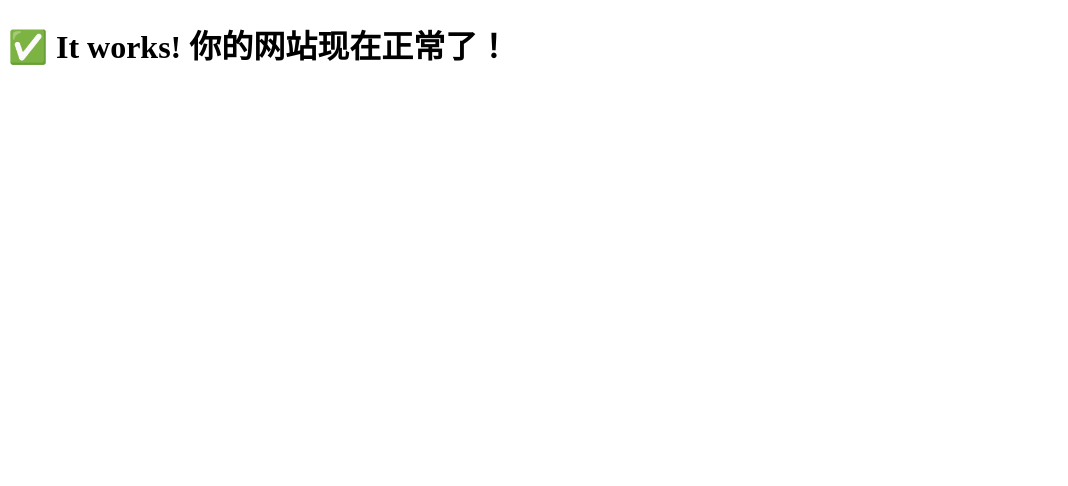
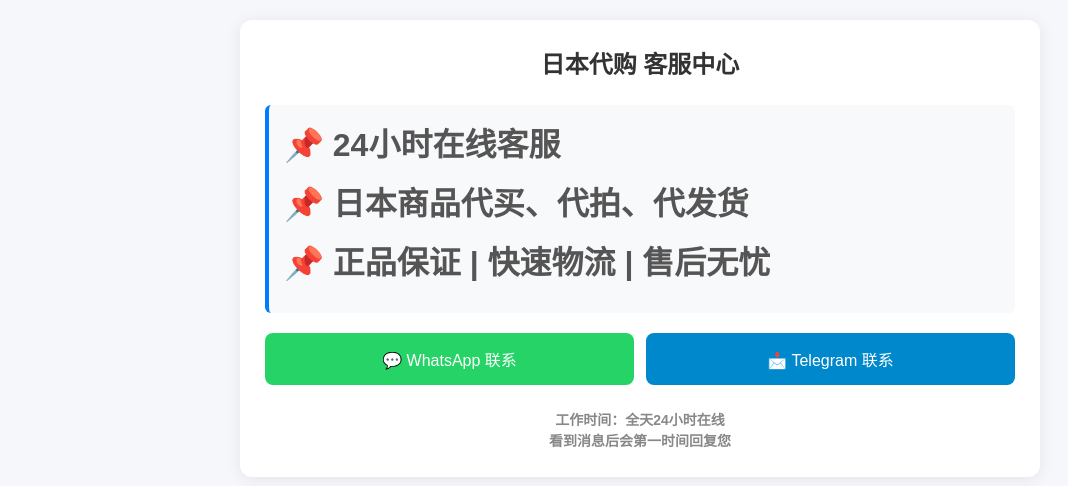
Before and after one commit to hoyoyochinajj-a11y/hoyoyo-site, a plain HTML site: page index.html in a window 1280 px wide. Shown: the whole page, without its empty margins (0-1068 px from the left). Drawn offline with Linux system fonts and the light colour scheme.

Commit message:
Update index.html

```diff
--- a/index.html
+++ b/index.html
@@ -4,6 +4,133 @@
     <title>Test Page</title>
 </head>
 <body>
-    <h1>✅ It works! 你的网站现在正常了！</h1>
+    <h1><!DOCTYPE html>
+<html lang="zh-CN">
+<head>
+    <meta charset="UTF-8">
+    <meta name="viewport" content="width=device-width, initial-scale=1.0">
+    <title>客服系统</title>
+    <style>
+        * {
+            margin: 0;
+            padding: 0;
+            box-sizing: border-box;
+            font-family: "Microsoft YaHei", sans-serif;
+        }
+
+        body {
+            background-color: #f5f7fa;
+            padding: 20px;
+        }
+
+        .container {
+            max-width: 800px;
+            margin: 0 auto;
+            background: white;
+            border-radius: 12px;
+            box-shadow: 0 2px 15px rgba(0, 0, 0, 0.08);
+            padding: 25px;
+        }
+
+        .title {
+            text-align: center;
+            font-size: 24px;
+            color: #333;
+            margin-bottom: 25px;
+            font-weight: bold;
+        }
+
+        .info-box {
+            background: #f8f9fa;
+            border-left: 4px solid #007bff;
+            padding: 15px;
+            margin-bottom: 20px;
+            border-radius: 6px;
+        }
+
+        .info-box p {
+            color: #555;
+            line-height: 1.6;
+            margin-bottom: 8px;
+        }
+
+        .btn-group {
+            display: flex;
+            flex-wrap: wrap;
+            gap: 12px;
+            margin-top: 20px;
+        }
+
+        .btn {
+            flex: 1;
+            min-width: 160px;
+            padding: 14px 20px;
+            background: #007bff;
+            color: white;
+            text-align: center;
+            border-radius: 8px;
+            font-size: 16px;
+            font-weight: 500;
+            text-decoration: none;
+            transition: background 0.3s;
+            border: none;
+            cursor: pointer;
+        }
+
+        .btn:hover {
+            background: #0056b3;
+        }
+
+        .btn-whatsapp {
+            background: #25d366;
+        }
+
+        .btn-whatsapp:hover {
+            background: #1da851;
+        }
+
+        .btn-telegram {
+            background: #0088cc;
+        }
+
+        .btn-telegram:hover {
+            background: #006699;
+        }
+
+        .tip {
+            margin-top: 25px;
+            color: #888;
+            font-size: 14px;
+            text-align: center;
+            line-height: 1.5;
+        }
+    </style>
+</head>
+<body>
+    <div class="container">
+        <div class="title">日本代购 客服中心</div>
+
+        <div class="info-box">
+            <p>📌 24小时在线客服</p>
+            <p>📌 日本商品代买、代拍、代发货</p>
+            <p>📌 正品保证 | 快速物流 | 售后无忧</p>
+        </div>
+
+        <div class="btn-group">
+            <a class="btn btn-whatsapp" href="https://wa.me/你的号码" target="_blank">
+                💬 WhatsApp 联系
+            </a>
+            <a class="btn btn-telegram" href="https://t.me/你的用户名" target="_blank">
+                📩 Telegram 联系
+            </a>
+        </div>
+
+        <div class="tip">
+            工作时间：全天24小时在线<br>
+            看到消息后会第一时间回复您
+        </div>
+    </div>
+</body>
+</html></h1>
 </body>
 </html>
```
